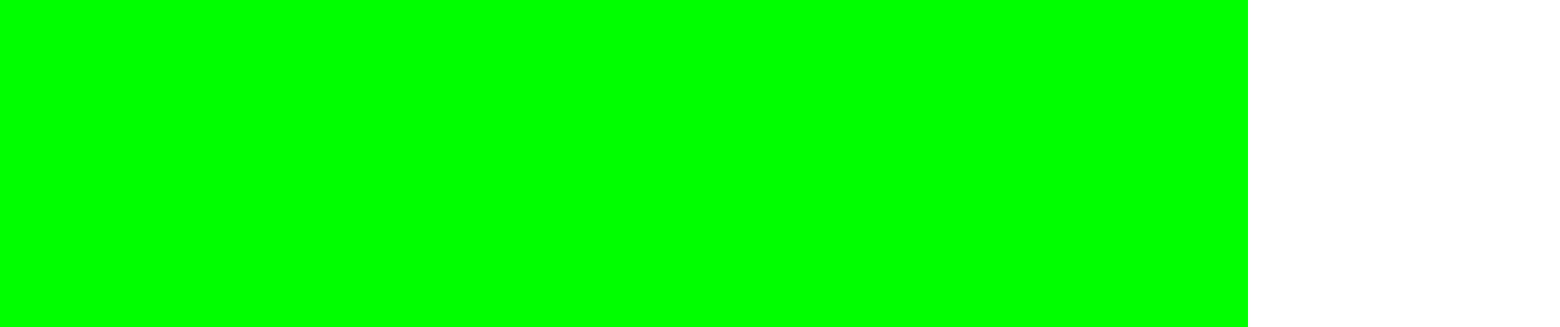
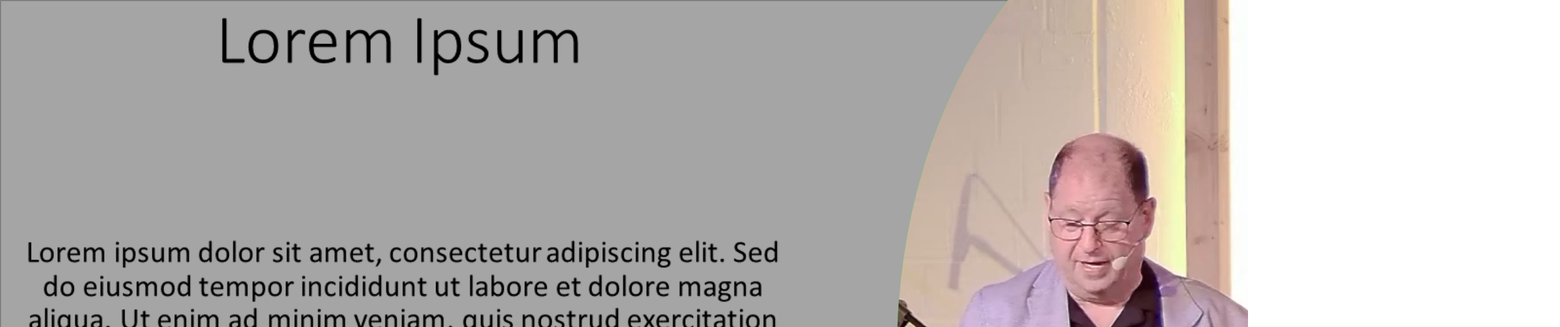
Before and after one commit to TeelichtFoxy/TextBeamer, an Electron app: page src/sites/atem/index.html in a window 1600 px wide. Shown: the top 504 px of the page at 65% size, 2400 px wide, since content can reach past the window. Drawn offline with Linux system fonts and the light colour scheme.

Commit message:
Implement code changes to enhance functionality and improve performance

```diff
--- a/src/sites/atem/index.html
+++ b/src/sites/atem/index.html
@@ -7,14 +7,12 @@
     <link rel="stylesheet" href="./src/style.css">
 </head>
 <body>
-    <div id="key-overlay">
-        <div id="background"></div>
-        <div id="text-overlay">
-            <p id="text"></p>
+
+    <div id="media-presenter">
+        <img src="../../test/Lorem Ipsum.png" class="media">fdsgdfgsdfgfdg</img>
+        <div class="greenscreen">
+            <img src="../../test/image.png" style="width: 835px; position: relative; right: 150px;">
         </div>
-    </div>
-    <div id="media">
-
     </div>
 </body>
 </html>
--- a/src/sites/atem/src/style.css
+++ b/src/sites/atem/src/style.css
@@ -1,10 +1,10 @@
-html {
+html, body {
+    margin: 0;
+    padding: 0;
     height: 1080px;
     width: 1920px;
-}
-
-body {
-    margin: 0;
+    overflow: hidden;
+    clip-path: inset(0 0 0 0);
 }
 
 #key-overlay {
@@ -31,3 +31,33 @@ body {
     color: white;
     font-size: 25px;
 }
+
+#media-presenter {
+    margin: 0;
+    height: 1080px;
+    width: 1920px;
+    background-color: rgb(0, 255, 0);
+    display: flex;
+    overflow: hidden;
+}
+
+#media-presenter > .media {
+    margin: 0px auto 0px 0px;
+    height: 1080px;
+    width: 1920px;
+    background-color: rgb(0, 0, 0);
+}
+
+#media-presenter > .greenscreen {
+    margin: 0;
+    height: 1480px;
+    width: 1080px;
+    background-color: rgb(0, 255, 0);
+    position: absolute;
+    z-index: 100;
+    top: 540px;
+    left: 1920px;
+    transform: translate(-50%, -50%);
+    border-radius: 100%;
+    overflow: hidden;
+}
```
Also changed, not shown: src/main/main.js (+17 -3 lines), src/test/Lorem Ipsum.png (added), src/test/image.png (added).
